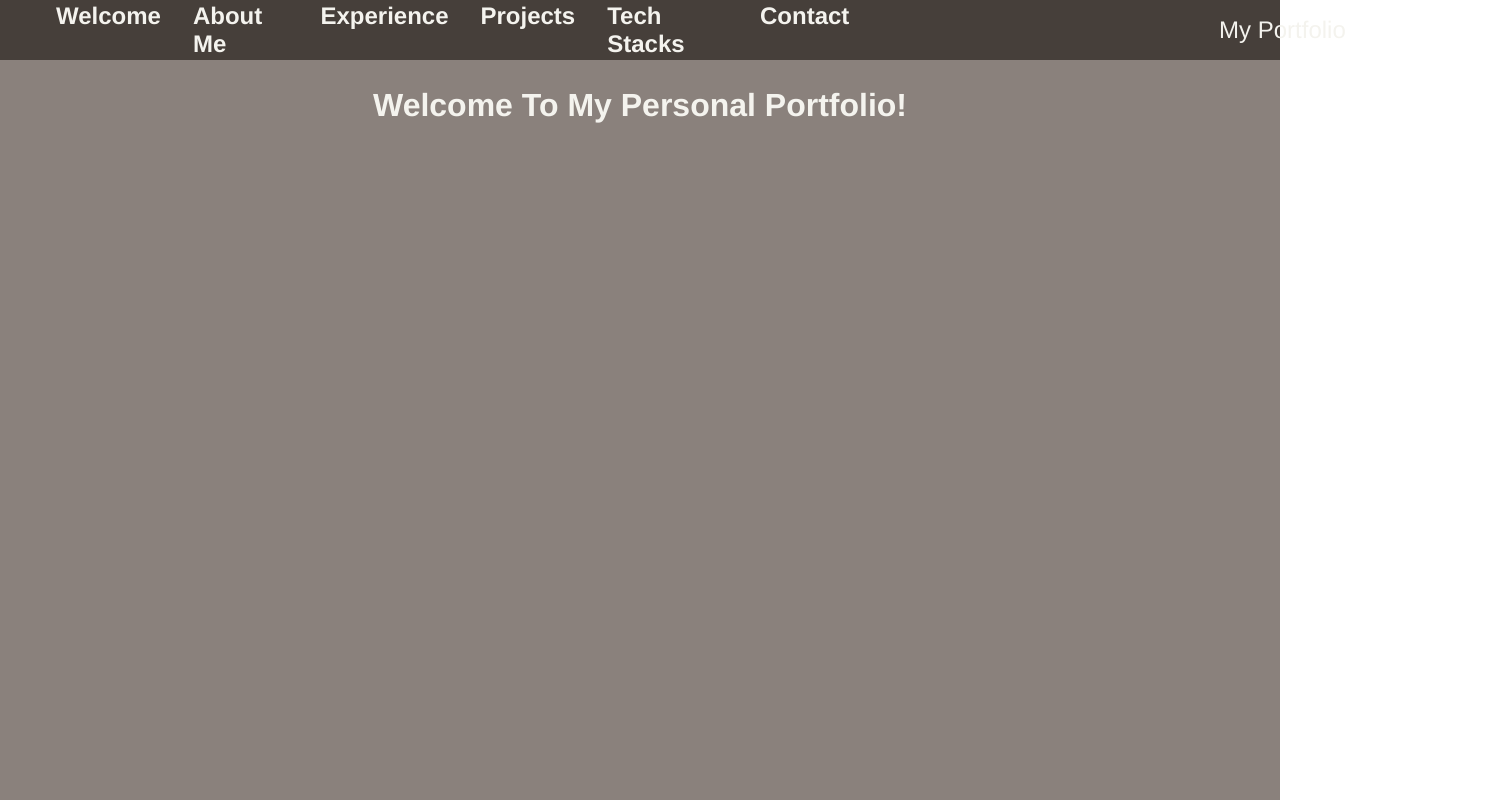
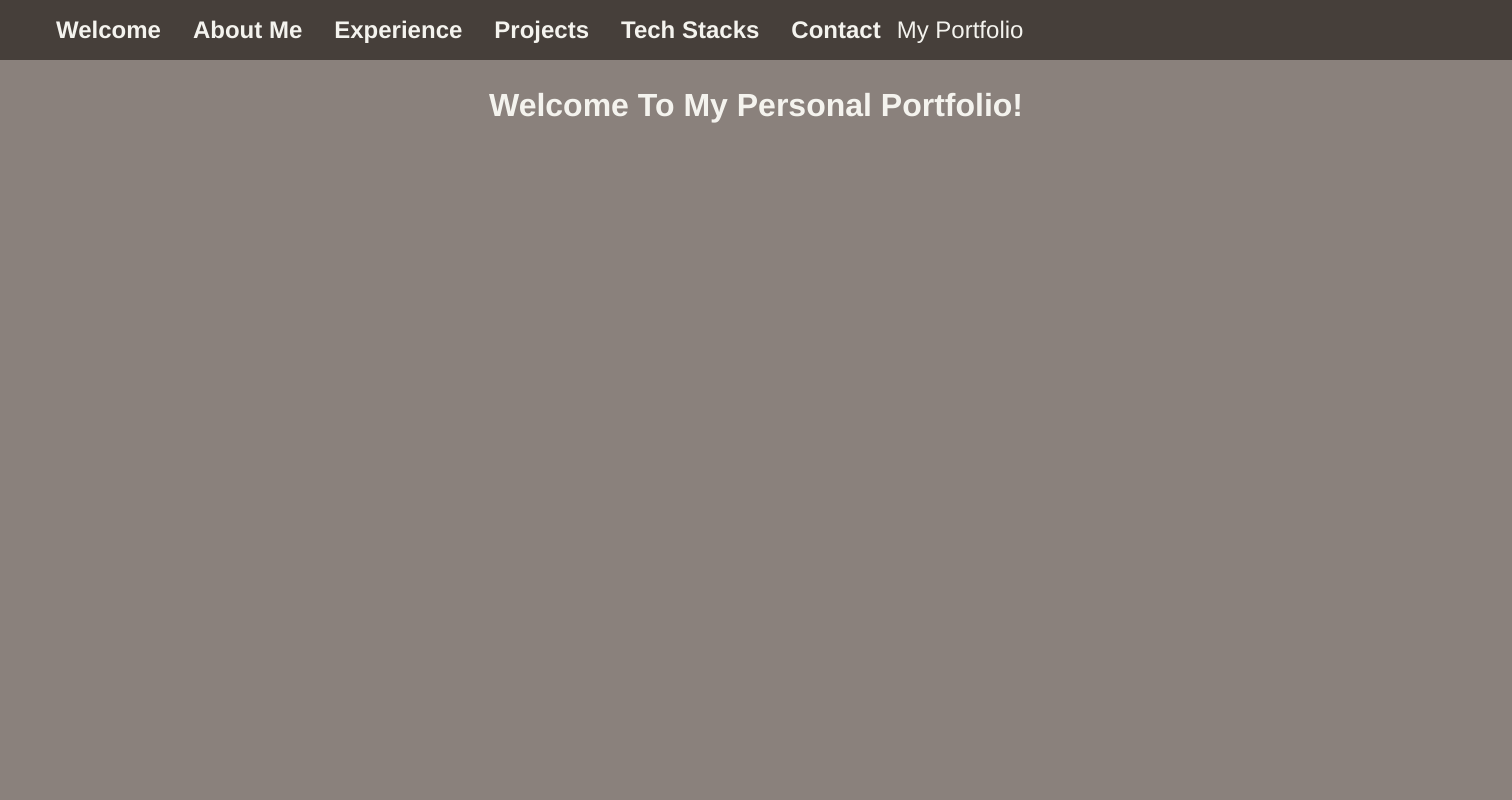
Before and after one commit to AKCDNG/portfolio-page, a React (Create React App) app in the folder portfolio/: page / in a window 1280 px wide. Shown: the top 800 px of the page, 1512 px wide, since content can reach past the window. Built offline with nearby package versions, Linux system fonts and the light colour scheme.

Commit message:
add width to fill page

```diff
--- a/portfolio/src/index.css
+++ b/portfolio/src/index.css
@@ -5,6 +5,7 @@
 body {
   margin: 0;
   padding: 0;
+  display: flex;
 }
 
 html {
@@ -45,7 +46,7 @@ html {
   display: flex;
   justify-content: flex-end;
   align-items: center;
-  width: 550px;
+  margin-right: 50px;
   font-family: 'Helvetica';
   font-style: normal;
   font-weight: 300;
@@ -62,6 +63,7 @@ html {
   display: flex;
   justify-content: center;
   min-height: 810px;
+  min-width: 1512px;
 }
 
 /* Welcome Section */
```
